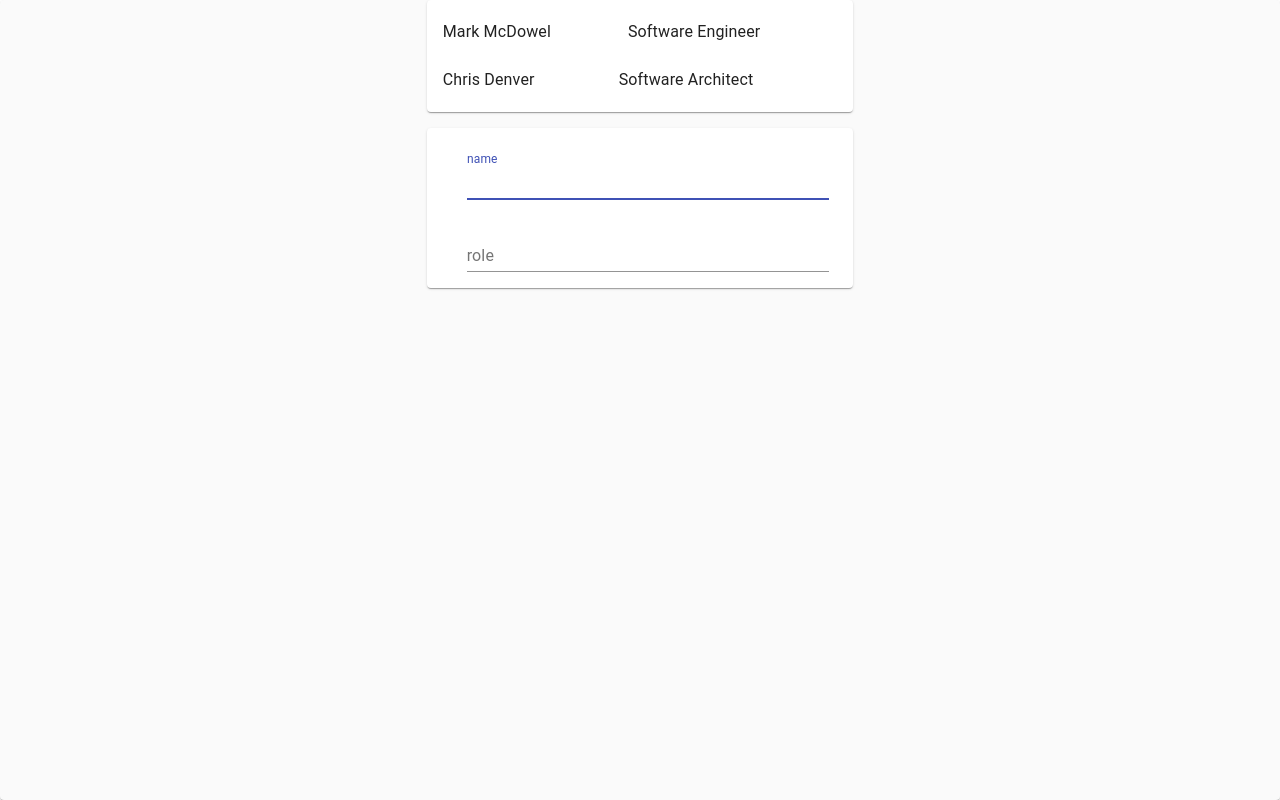
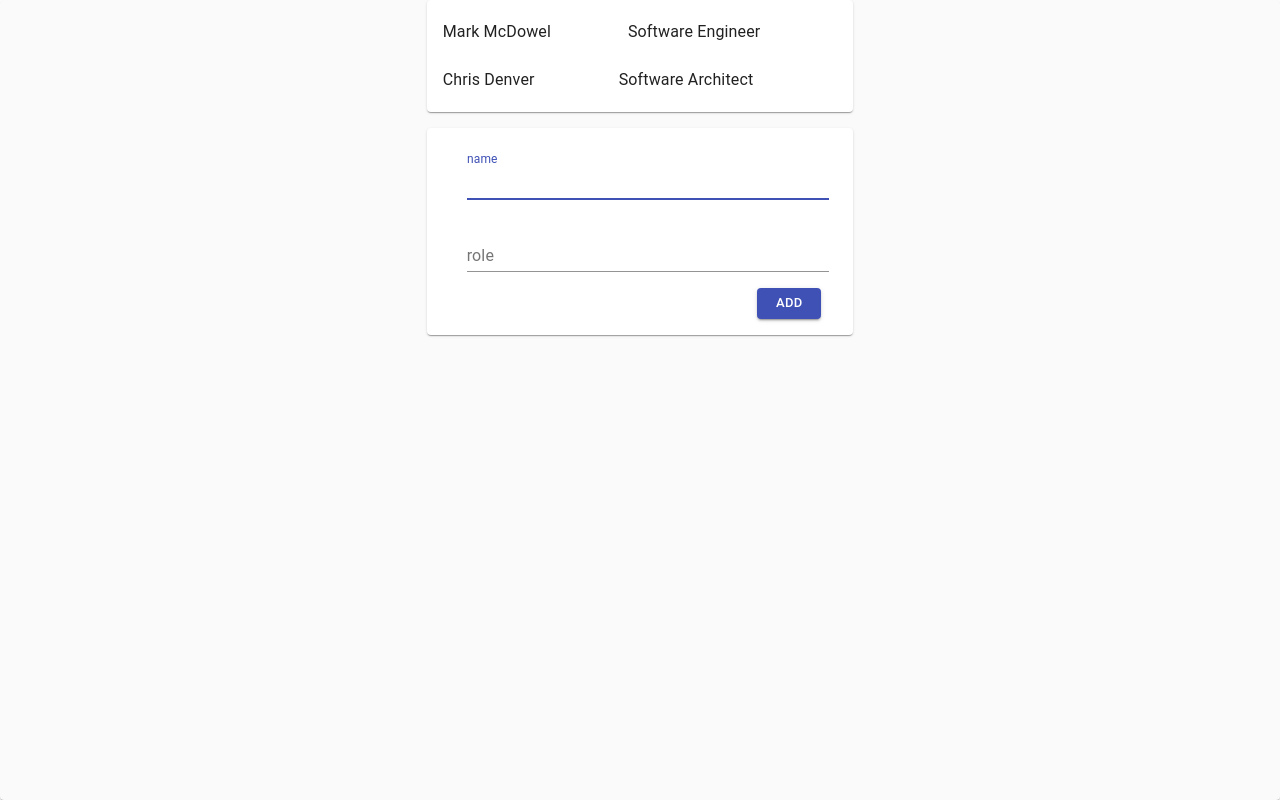
Before and after one commit to pedroarvellos/employee-list-hooks, a React (Create React App) app: page / in a window 1280 px wide. Built offline with nearby package versions, Linux system fonts and the light colour scheme.

Commit message:
Create Button

```diff
--- a/src/Employee/EmployeeForm.js
+++ b/src/Employee/EmployeeForm.js
@@ -18,7 +18,7 @@ const EmployeeForm = props => {
                     fullWidth
                     autoFocus
                 />
-                <br/>
+                <br />
                 <TextField
                     label='role'
                     margin='normal'
@@ -26,6 +26,17 @@ const EmployeeForm = props => {
                     onChange={event => handleChange(event, 'role')}
                     fullWidth
                 />
+                <br />
+                <Box display="flex" p={1} justifyContent="flex-end">
+                    <Button
+                        type="submit"
+                        size="small"
+                        variant="contained"
+                        color="primary"
+                    >
+                        Add
+                    </Button>
+                </Box>
             </form>
         </Paper>
     )
```
